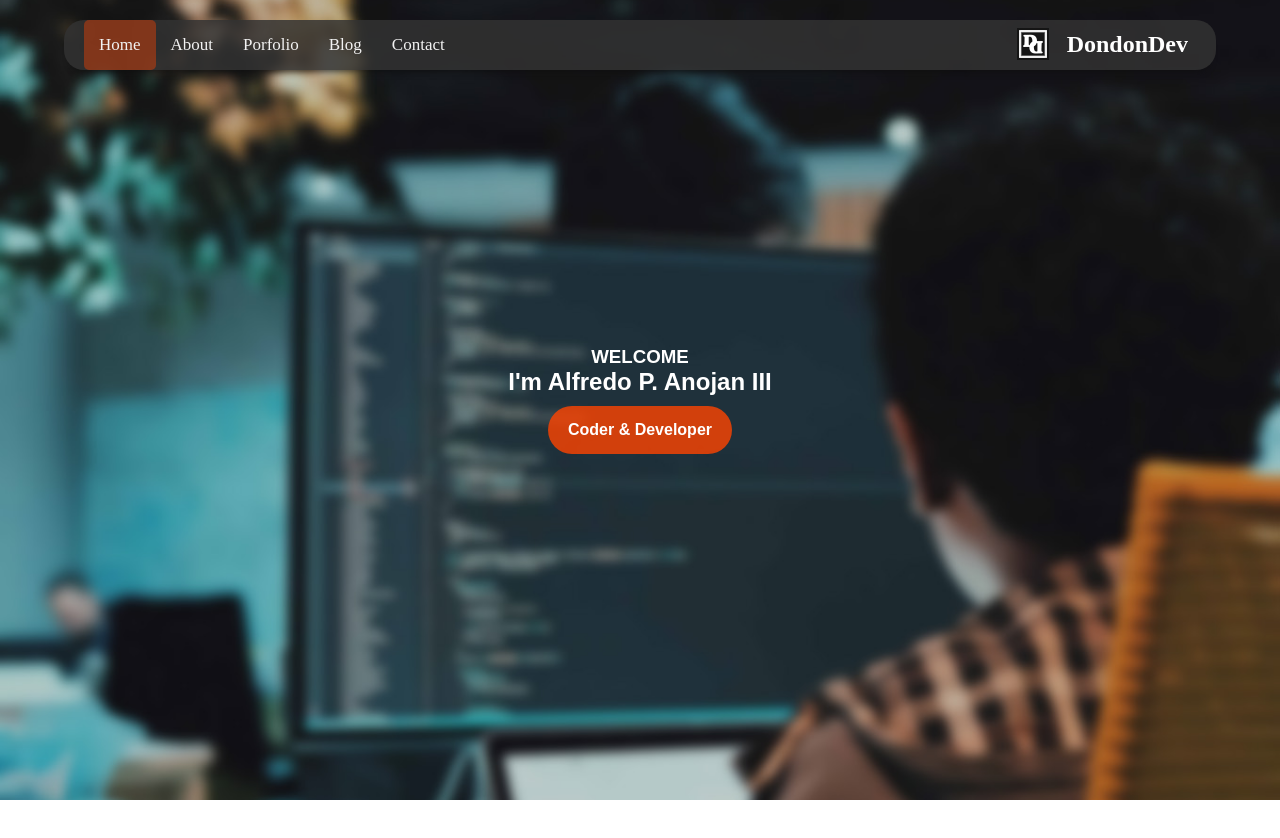
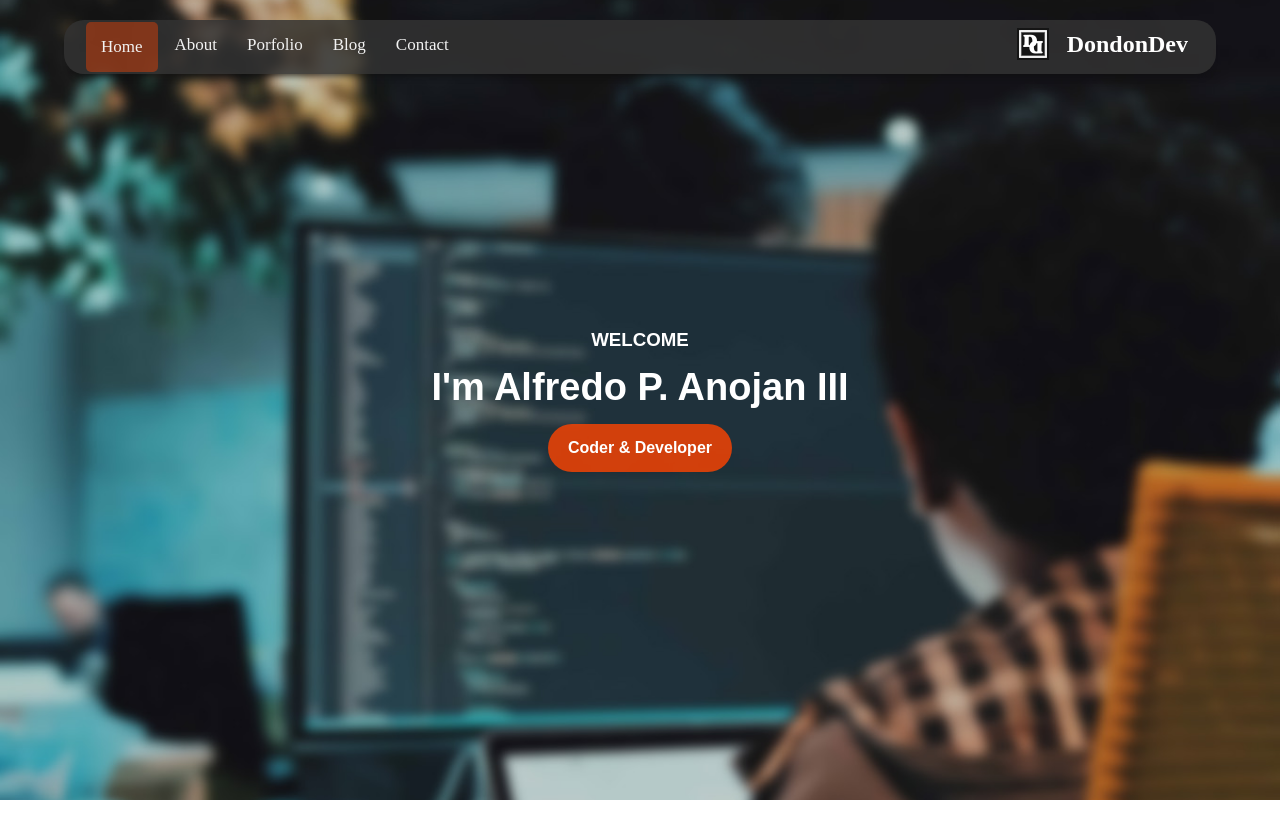
Before and after one commit to DondonDev/DondonDev.github.io, a plain HTML site: page index.html in a window 1280 px wide. Shown: the top 838 px of the page. Drawn offline with Linux system fonts and the light colour scheme.

Commit message:
Update Files

```diff
--- a/css/mainnavstyles.css
+++ b/css/mainnavstyles.css
@@ -47,11 +47,13 @@
 .mainnav .active {
     background-color: rgba(255, 68, 0, 0.4);
     border-radius: 5px;
+    margin: 2px;
 }
 
 .mainnav a:hover {
     background-color: rgba(255, 68, 0, 0.8);
     border-radius: 5px;
+    margin: 2px;
 }
 
 @media screen and (max-width: 600px) {
@@ -63,7 +65,6 @@
         float: left;
         display: block;
     }
-
 }
 
 @media screen and (max-width: 600px) {
--- a/css/mainstyles.css
+++ b/css/mainstyles.css
@@ -35,6 +35,11 @@ section {
     font-family: Arial, Helvetica, sans-serif;
 }
 
+.myname {
+    font-size: 38px;
+    margin-top: 15px;
+    margin-bottom: 5px;
+  }
 
 .homebg-skillholder {
     width: 100%;
@@ -81,7 +86,7 @@ section {
     height: 100vh;
 }
 
-.button {
+button {
     background-color: #ddd;
     border: none;
     color: black;
```
Also changed, not shown: html/myblogs.html (+1 -0 lines).
